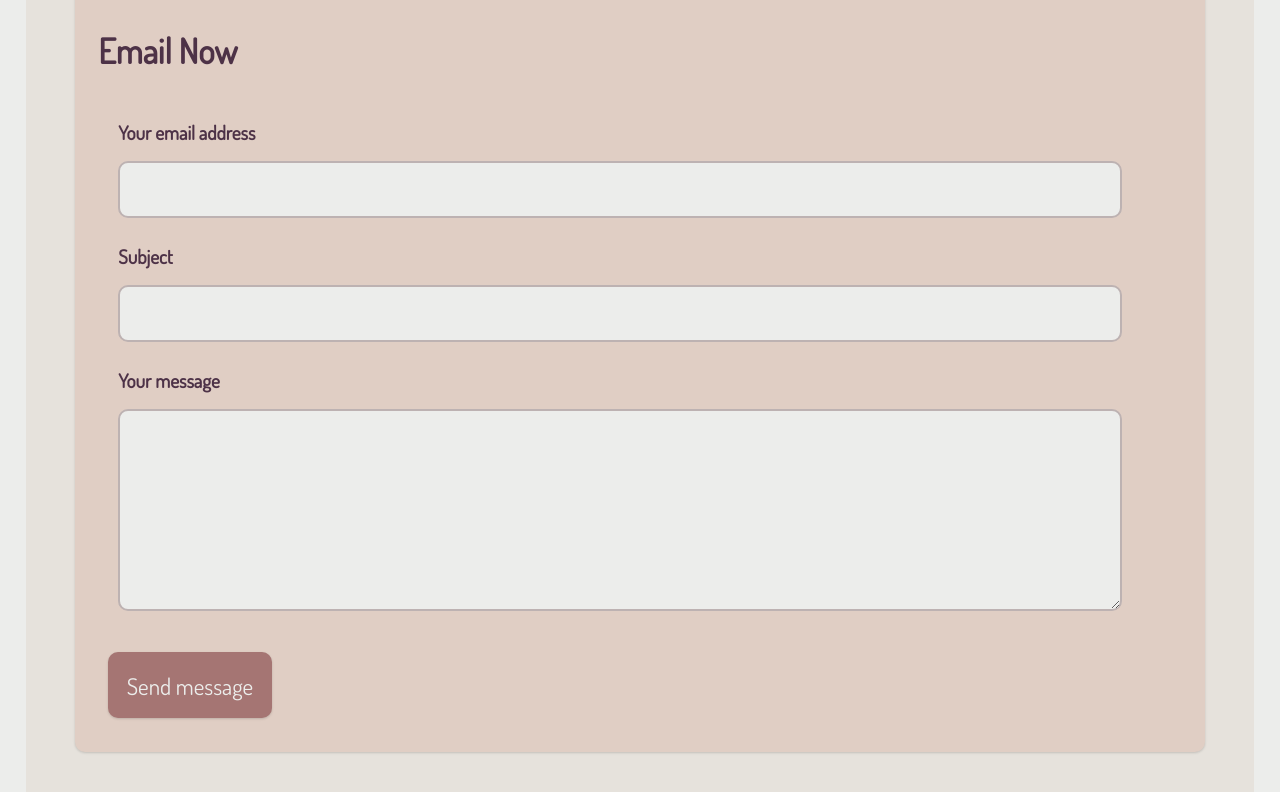
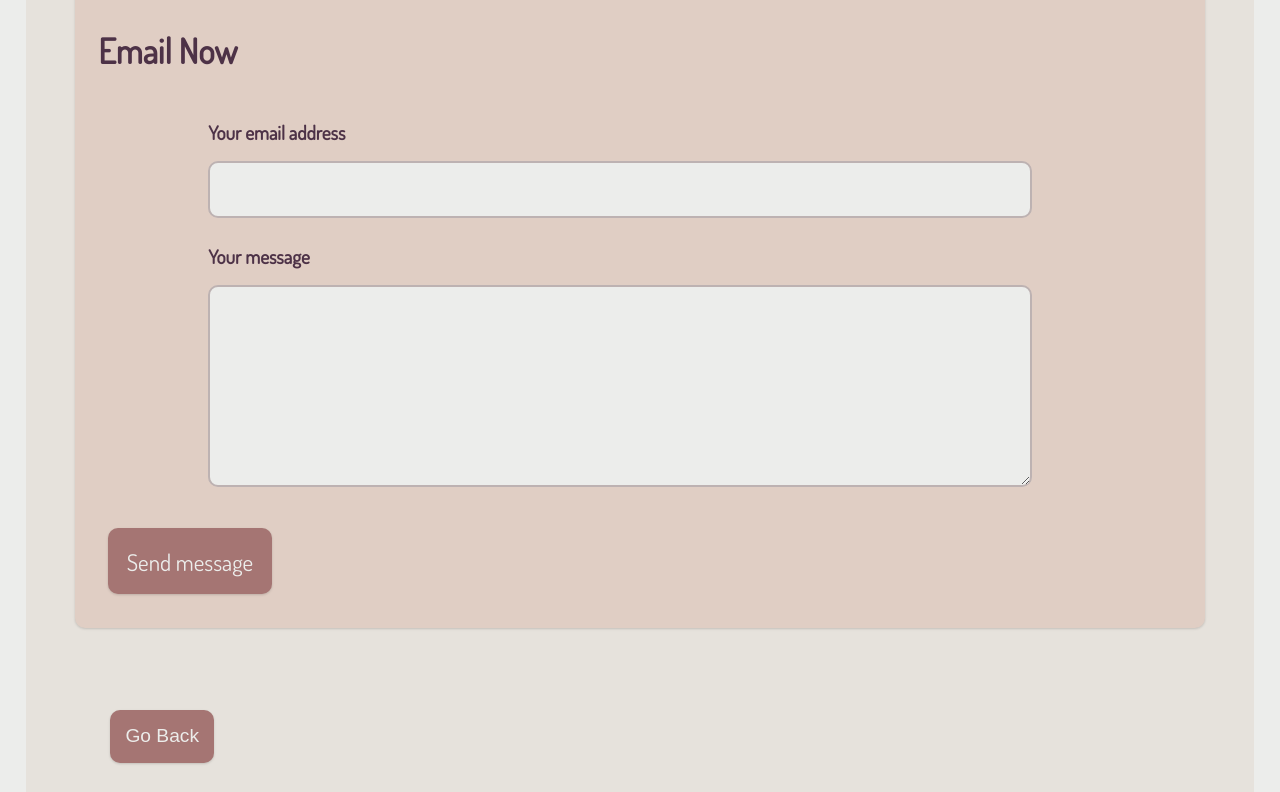
Before and after one commit to Fishfinna/Adoptables, a Flask app: template templates/pet.html in a window 1280 px wide. Shown: the part 1393-2185 px from the top of the page. After the commit the page ends 2158 px from the top, so only its background shows below. Run offline with Flask 2, Linux system fonts and the light colour scheme; the template is opened without the code that fills it, so the values that code supplies are empty; some libraries are stand-ins or nearby versions.

Commit message:
safe copy

```diff
--- a/templates/pet.html
+++ b/templates/pet.html
@@ -36,10 +36,6 @@
                     <label for="Email" class="fcf-label">Your email address</label>
                     <input type="email" id="Email" name="email" required>
 
-                    <label for="Subject">Subject</label>
-                    <input type="text" id="subject" name="subject" class="fcf-form-control" required>
-
-
                     <label for="message" class="fcf-label">Your message</label>
                     <textarea id="message" name="message" class="fcf-form-control" rows="6" maxlength="3000"
                         required></textarea>
```
